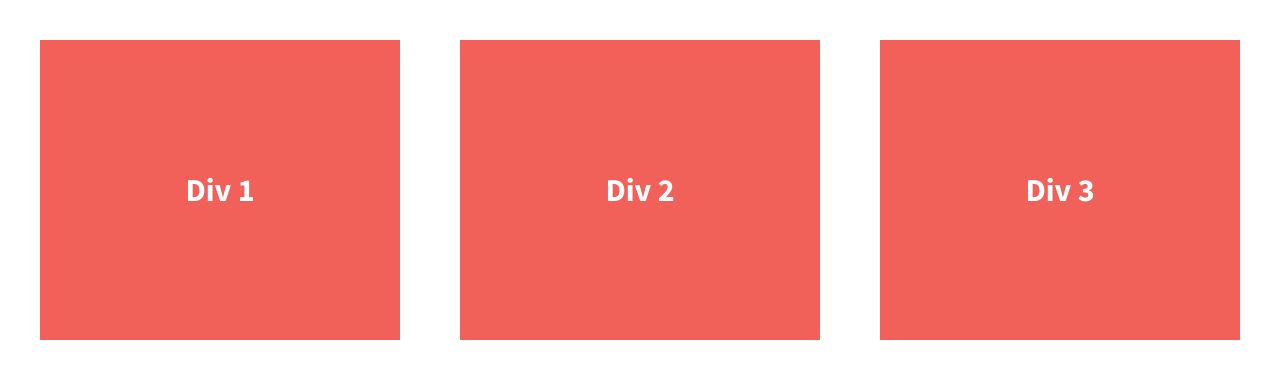
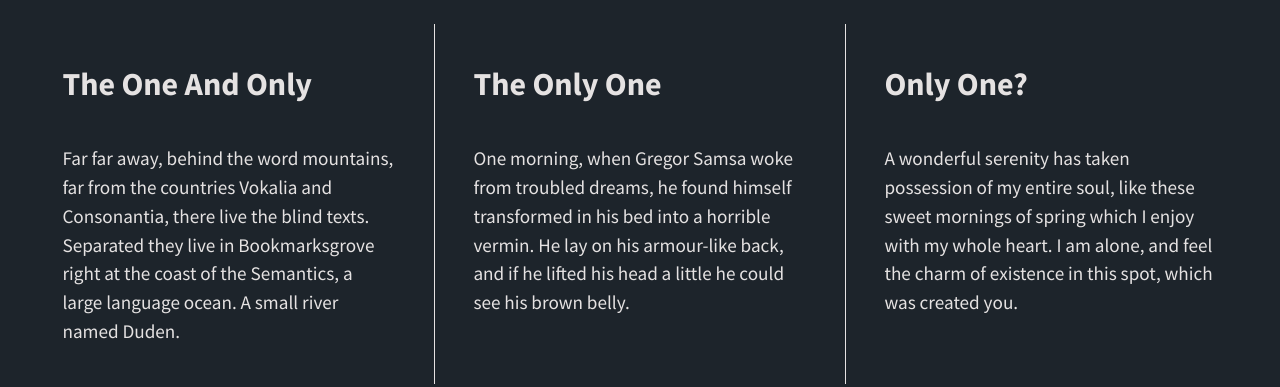
Before and after one commit to simonhtz/07-divs-flexbox, a plain HTML site: page index.html in a window 1280 px wide. Drawn offline with nearby package versions, Linux system fonts and the light colour scheme.

Commit message:
Text and Style added to divs

```diff
--- a/css/main.css
+++ b/css/main.css
@@ -97,35 +97,47 @@ textarea {
 
 
 html {
-    background-color: #fff;
+    background-color: #1d242b;;
     height: 100%;
 }
 
 body {
     font-family: 'Source Sans Pro', sans-serif;
+    font-size: .75em;
     padding: 2em;
-    font-size: 1.25em;
     height: 100%;
 }
 
 .wrapper {
     display: flex;
     justify-content: space-between;
-    font-weight: 700;
+    border-radius: 10px;
 }
 
 .div-1,
 .div-2,
 .div-3 {
     width: 30%;
+    flex-flow: column;
     display: flex;
-    justify-content: center;
-    align-items: center;
-    color: #fff;
+    justify-content: start;
+    align-items: left;
+    color: #e5e2e2;
     line-height: 1.5em;
     font-size: 1.6em;
-    background-color: #f16059;
-    height: 300px;
+    width: 33%;
+    height: auto;
+    padding: 1em 2em;
+}
+
+h2 {
+    font-size: 2rem;
+    font-weight: 700;
+    text-transform: capitalize;
+}
+.div-2 {
+    border-left: #e5e2e2 solid 1px;
+    border-right: #e5e2e2 solid 1px;
 }
 
 
--- a/index.html
+++ b/index.html
@@ -1,5 +1,6 @@
 <!doctype html>
 <html class="no-js" lang="">
+
 <head>
     <meta charset="utf-8">
     <meta http-equiv="x-ua-compatible" content="ie=edge">
@@ -16,6 +17,7 @@
     <link href='http://fonts.googleapis.com/css?family=Lora:700' rel='stylesheet' type='text/css'>
     <link href='http://fonts.googleapis.com/css?family=Source+Sans+Pro:400,700' rel='stylesheet' type='text/css'>
 </head>
+
 <body>
     <!--[if lt IE 8]>
             <p class="browserupgrade">You are using an <strong>outdated</strong> browser. Please <a href="http://browsehappy.com/">upgrade your browser</a> to improve your experience.</p>
@@ -23,13 +25,34 @@
 
     <section class="wrapper">
         <div class="div-1">
-                Div 1
+            <h2>
+                The one and only
+            </h2>
+            <p>
+                Far far away, behind the word mountains, far from the countries Vokalia and Consonantia, there live the
+                blind texts. Separated they live in Bookmarksgrove right at the coast of the Semantics, a large language
+                ocean. A small river named Duden.
+            </p>
         </div>
         <div class="div-2">
-                Div 2
+            <h2>
+                The only one
+            </h2>
+            <p>
+                One morning, when Gregor Samsa woke from troubled dreams, he found himself transformed in his bed into a
+                horrible vermin. He lay on his armour-like back, and if he lifted his head a little he could see his
+                brown belly.
+            </p>
         </div>
         <div class="div-3">
-                Div 3
+            <h2>
+                only one?
+            </h2>
+            <p>
+                A wonderful serenity has taken possession of my entire soul, like these sweet mornings of spring which I
+                enjoy with my whole heart. I am alone, and feel the charm of existence in this spot, which was created
+                you.
+            </p>
         </div>
     </section>
 
@@ -40,12 +63,15 @@
 
     <!-- Google Analytics: change UA-XXXXX-X to be your site's ID. -->
     <script>
-            (function(b,o,i,l,e,r){b.GoogleAnalyticsObject=l;b[l]||(b[l]=
-            function(){(b[l].q=b[l].q||[]).push(arguments)});b[l].l=+new Date;
-            e=o.createElement(i);r=o.getElementsByTagName(i)[0];
-            e.src='https://www.google-analytics.com/analytics.js';
-            r.parentNode.insertBefore(e,r)}(window,document,'script','ga'));
-            ga('create','UA-XXXXX-X','auto');ga('send','pageview');
+            (function (b, o, i, l, e, r) {
+                b.GoogleAnalyticsObject = l; b[l] || (b[l] =
+                    function () { (b[l].q = b[l].q || []).push(arguments) }); b[l].l = +new Date;
+                e = o.createElement(i); r = o.getElementsByTagName(i)[0];
+                e.src = 'https://www.google-analytics.com/analytics.js';
+                r.parentNode.insertBefore(e, r)
+            }(window, document, 'script', 'ga'));
+        ga('create', 'UA-XXXXX-X', 'auto'); ga('send', 'pageview');
     </script>
 </body>
+
 </html>
```
Lines whose indentation alone changed are shown as unchanged.
